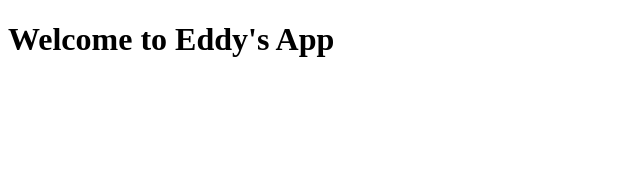
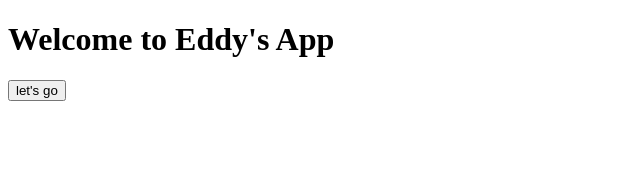
Before and after one commit to BumgeunSong/React.practice, a React (Create React App) app in the folder react-practice/: page / in a window 1280 px wide. Shown: the top 170 px of the page, without its empty margins (0-640 px from the left). Built offline with nearby package versions, Linux system fonts and the light colour scheme.

Commit message:
버튼 추가

```diff
--- a/react-practice/src/App.js
+++ b/react-practice/src/App.js
@@ -1,9 +1,12 @@
+import Button from "./Button";
+
 function App() {
   return (
     <div className="App">
       <header className="App-header">
         <div>
           <h1>Welcome to Eddy's App</h1>
+          <Button text="let's go"/>
         </div>
       </header>
     </div>
--- /dev/null
+++ b/react-practice/src/Button.js
@@ -0,0 +1,8 @@
+function Button({ text }) {
+    return (
+    <button>
+        {text}
+        </button>
+    )
+}
+export default Button
```
